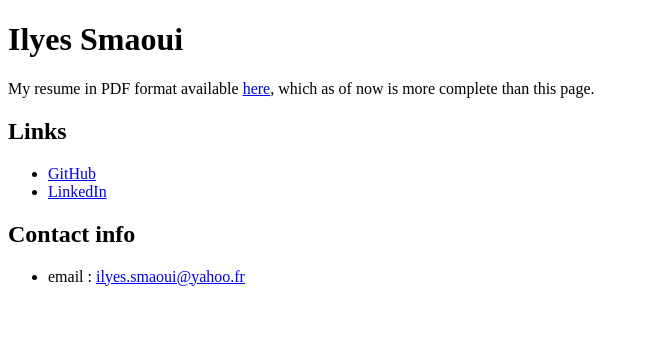
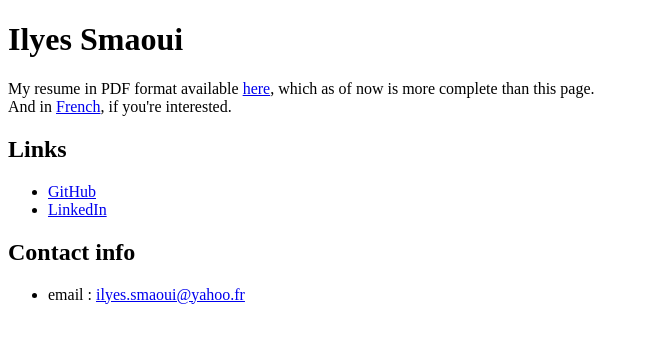
Before and after one commit to ilyes-smaouii/ilyes-smaouii.github.io, a plain HTML site: page index.html in a window 1280 px wide. Shown: the whole page, without its empty margins (0-649 px from the left). Drawn offline with Linux system fonts and the light colour scheme.

Commit message:
Added my French CV

```diff
--- a/index.html
+++ b/index.html
@@ -9,9 +9,12 @@
   <h1>Ilyes Smaoui</h1>
   <p>
     My resume in PDF format available
-    <a href="https://ilyes-smaouii.github.io/res/resume.pdf"
-      title="Link to the PDF file I've uploaded to the repo" target="_blank">here</a>,
+    <a href="https://ilyes-smaouii.github.io/res/resume.pdf" title="Link to the PDF file I've uploaded to the repo"
+      target="_blank">here</a>,
     which as of now is more complete than this page.
+    <br>
+    And in <a href="https://ilyes-smaouii.github.io/res/cv.pdf"
+      title="Link to the PDF file I've uploaded to the repo" target="_blank">French</a>, if you're interested.
   </p>
   <p>
   <h2>Links</h2>
```
Also changed, not shown: 1 other file.
